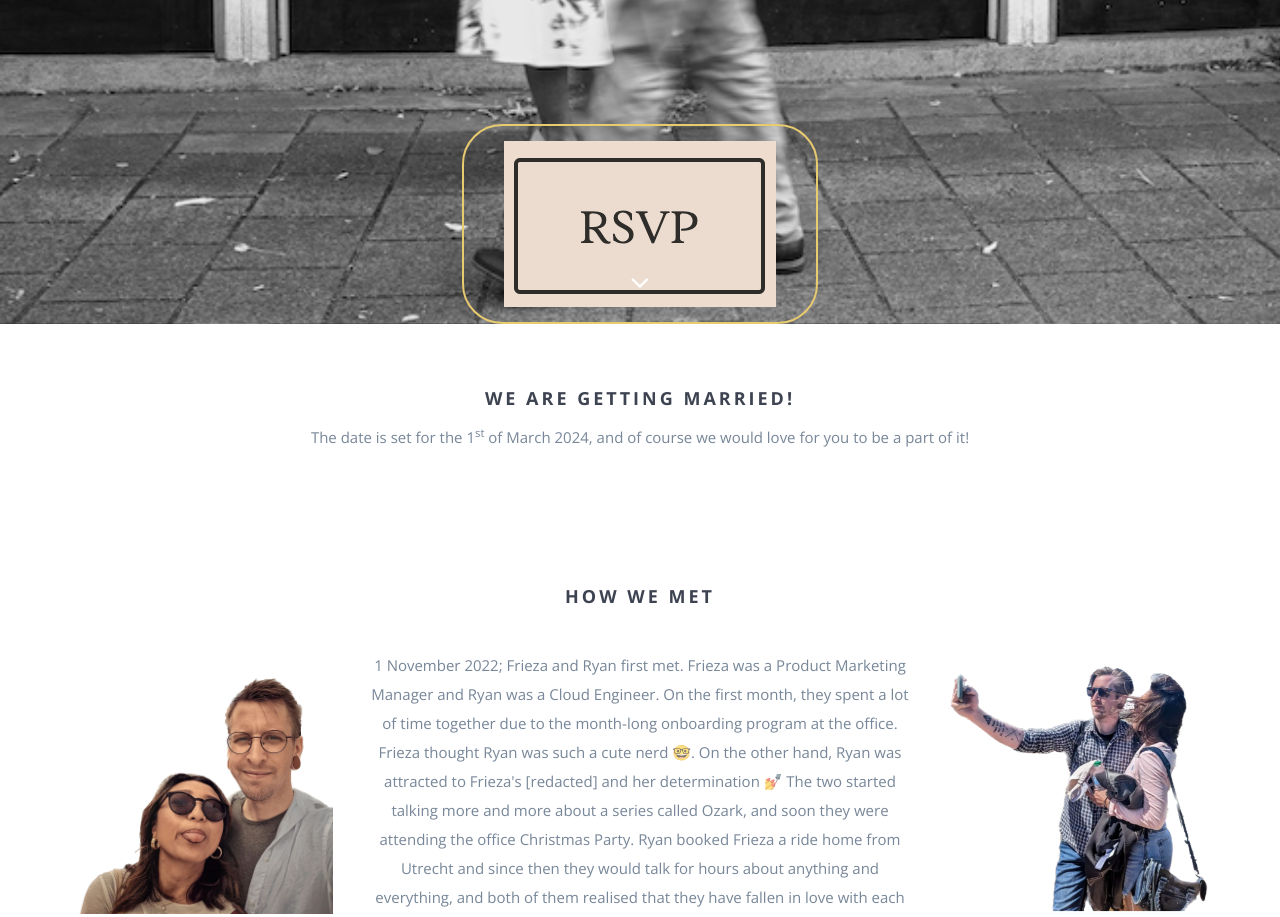
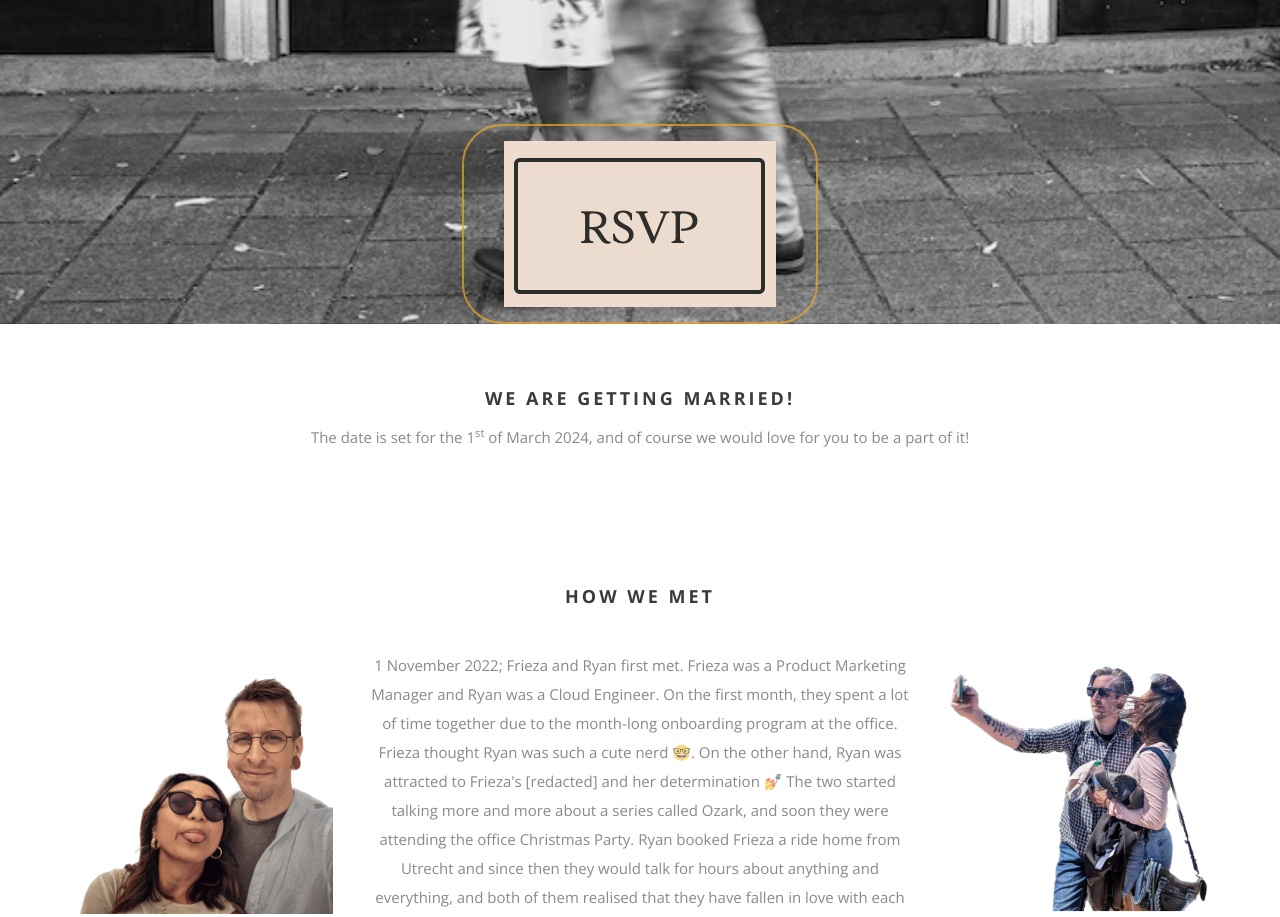
Before and after one commit to FriezaRyan2024/FriezaRyan2024.github.io, a website: page index.html in a window 1280 px wide. Shown: the part 660-1577 px from the top of the page. Drawn offline with nearby package versions, Linux system fonts and the light colour scheme; some packages are replaced by stand-ins of ours; files whose address does not match are found by name.

Commit message:
update styling

```diff
--- a/css/queries.css
+++ b/css/queries.css
@@ -227,7 +227,7 @@
     }
 
     #pics .img-wrap {
-        border-radius: 0;
+        border-radius: 5;
     }
 
     #map-content-wrapper {
--- a/sass/partials/_buttons.scss
+++ b/sass/partials/_buttons.scss
@@ -4,7 +4,7 @@
 
 .btn {
 	font-size: 13px;
-	border: solid 2px;
+	//border: solid 2px;
 	-moz-border-radius: 40px;
 	-webkit-border-radius: 40px;
 	border-radius: 40px;
@@ -18,7 +18,7 @@
 }
 .btn-white {
 	font-size: 13px;
-	border: solid 2px;
+	//border: solid 2px;
 	-moz-border-radius: 40px;
 	-webkit-border-radius: 40px;
 	border-radius: 40px;
@@ -31,7 +31,7 @@
 }
 .btn-fill {
 	color: $white-color;
-	border: solid 2px $accent-color;
+	//border: solid 2px $accent-color;
 	-moz-border-radius: 40px;
 	-webkit-border-radius: 40px;
 	border-radius: 40px;
--- a/sass/partials/_colors.scss
+++ b/sass/partials/_colors.scss
@@ -1,32 +1,39 @@
-// Colours partial
+// Original colours
+$olive-green: #57522A; // RGB: 87, 82, 42
+$light-brown: #B49281; // RGB: 180, 146, 129
+$beige-white: #EEDCCE; // RGB: 238, 220, 206
+$yellow-accent: #E7A721; // RGB: 231, 167, 33
+$slate-grey: #3C3B39; // RGB: 60, 59, 57
+
+// rgba(231,167,33,.7333333333)
 
 // Text colours
-$txt-primary: rgba(28, 54, 83, 0.6);
+$txt-primary: rgba(60, 59, 57, 0.6);
 // body font
-$txt-secondary: #3D4351;
+$txt-secondary: #57522A;
 // heading font
-$txt-light: #fff;
+$txt-light: #EEDCCE;
 // header/hero
-$txt-accent: #ACB1B4;
-$form-placeholder: #BCC1C3;
+$txt-accent: #57522A;
+$form-placeholder: #B49281;
 // form placeholder text
 // Global colours
-$accent-color: #e8ca6f;
+$accent-color: #E7A721bb;
 // global accent colour
-$accent-color-hover: #d3b56a;
+$accent-color-hover: #E7A721;
 // global accent colour hover
-$white-color: #fff;
-$black-color: #000;
+$white-color: #EEDCCE;
+$black-color: #3C3B39;
 // Typography colours
-$h2-color: #3D4351;
-$h3-color: #3D4351;
-$h5-color: #3D4351;
+$h2-color: #252423;
+$h3-color: #3C3B39;
+$h5-color: #4d4b48;
 // Layout colours
-$section-light: #fff;
-$section-dark: #f8f9fd;
-$to-top-bg: #495061;
-$footer-primary: #3D4351;
-$footer-secondary: #373D4A;
+$section-light: #EEDCCE;
+$section-dark: #d0c1b5;
+$to-top-bg: #5a5956;
+$footer-primary: #3C3B39;
+$footer-secondary: #333230;
 // Keylines
-$keyline-color: #E6E9EA;
-$footer-keyline-color: #4E566C;
+$keyline-color: #EEDCCE;
+$footer-keyline-color: #B49281;
```
Also changed, not shown: sass/styles.scss (+182 -21 lines), css/flexslider.css (line endings or trailing spaces), css/jquery.fancybox.css, css/normalize.min.css, css/styles.min.css.
